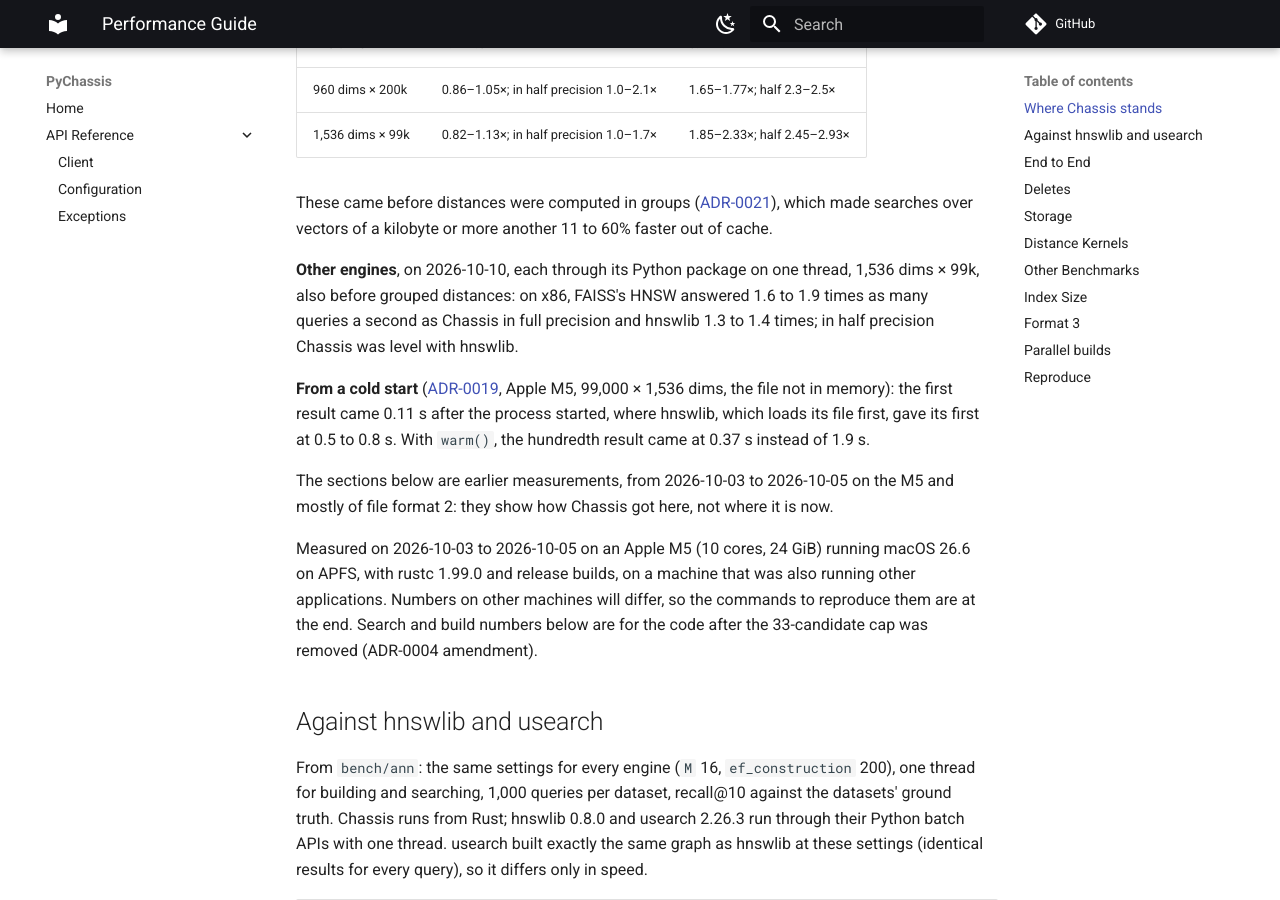
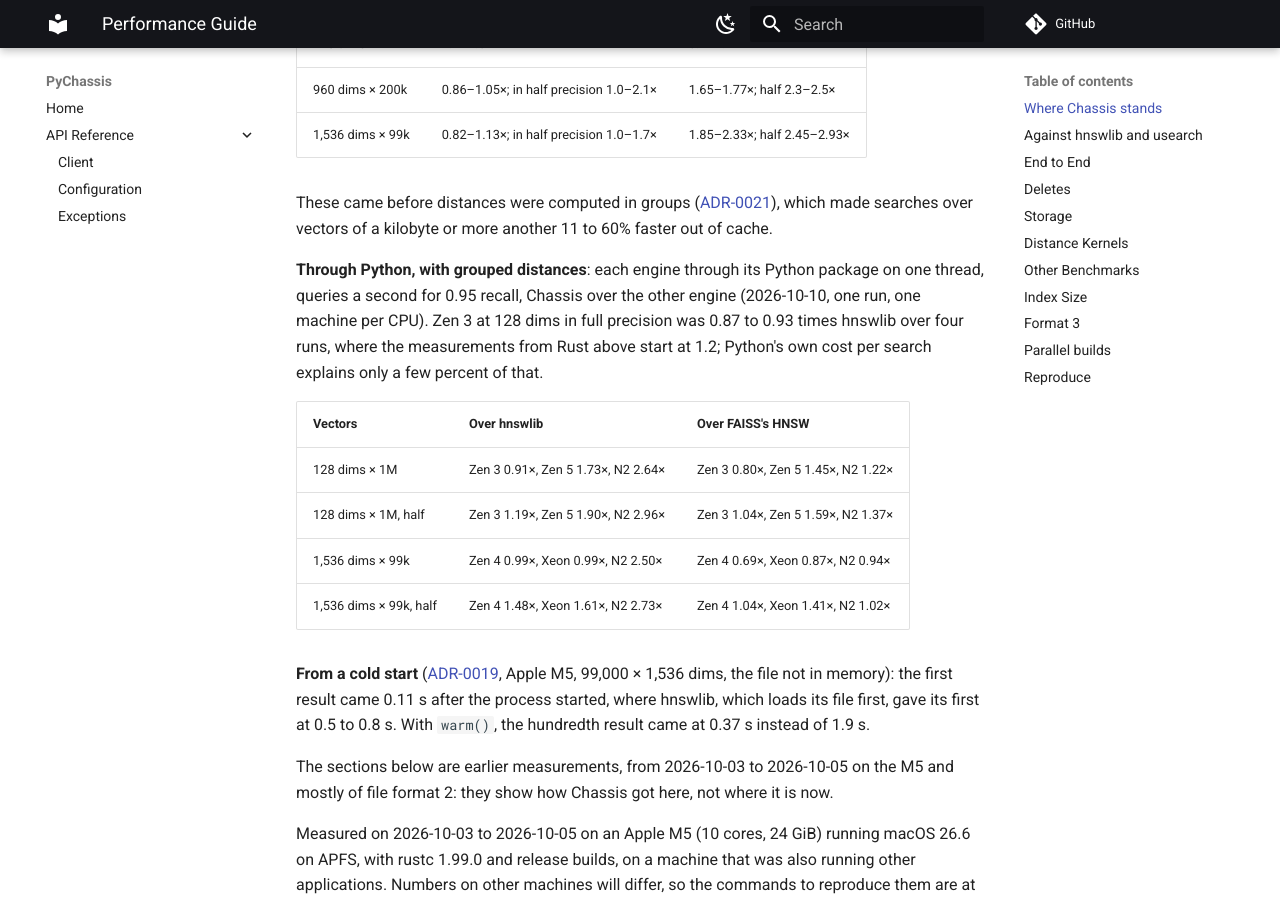
Before and after one commit to tanvincible/chassis, an MkDocs documentation site: the page built from docs/src/architecture/performance.md, in a window 1280 px wide and 900 px high, scrolled down 415 px. Built offline with MkDocs 1.6.1 and Material for MkDocs 9.7.7, drawn with Linux system fonts in a browser that asks for light colours; comment, search, counter and statistics services are not loaded.

Commit message:
docs: the README's hnswlib claim, as it holds through Python too (#49)
* docs: the hnswlib claim as it holds through Python too

* docs: a shorter README line

```diff
--- a/docs/src/architecture/performance.md
+++ b/docs/src/architecture/performance.md
@@ -18,10 +18,18 @@ details and the commands.
 These came before distances were computed in groups ([ADR-0021](../adr/021-grouped-distances.md)),
 which made searches over vectors of a kilobyte or more another 11 to 60% faster out of cache.
 
-**Other engines**, on 2026-10-10, each through its Python package on one thread, 1,536 dims × 99k,
-also before grouped distances: on x86, FAISS's HNSW answered 1.6 to 1.9 times as many queries a
-second as Chassis in full precision and hnswlib 1.3 to 1.4 times; in half precision Chassis was
-level with hnswlib.
+**Through Python, with grouped distances**: each engine through its Python package on one thread,
+queries a second for 0.95 recall, Chassis over the other engine (2026-10-10, one run, one machine
+per CPU). Zen 3 at 128 dims in full precision was 0.87 to 0.93 times hnswlib over four runs, where
+the measurements from Rust above start at 1.2; Python's own cost per search explains only a few
+percent of that.
+
+| Vectors | Over hnswlib | Over FAISS's HNSW |
+| --- | --- | --- |
+| 128 dims × 1M | Zen 3 0.91×, Zen 5 1.73×, N2 2.64× | Zen 3 0.80×, Zen 5 1.45×, N2 1.22× |
+| 128 dims × 1M, half | Zen 3 1.19×, Zen 5 1.90×, N2 2.96× | Zen 3 1.04×, Zen 5 1.59×, N2 1.37× |
+| 1,536 dims × 99k | Zen 4 0.99×, Xeon 0.99×, N2 2.50× | Zen 4 0.69×, Xeon 0.87×, N2 0.94× |
+| 1,536 dims × 99k, half | Zen 4 1.48×, Xeon 1.61×, N2 2.73× | Zen 4 1.04×, Xeon 1.41×, N2 1.02× |
 
 **From a cold start** ([ADR-0019](../adr/019-warm.md), Apple M5, 99,000 × 1,536 dims, the file not
 in memory): the first result came 0.11 s after the process started, where hnswlib, which loads its
```
Also changed, not shown: README.md (+1 -1 lines).
